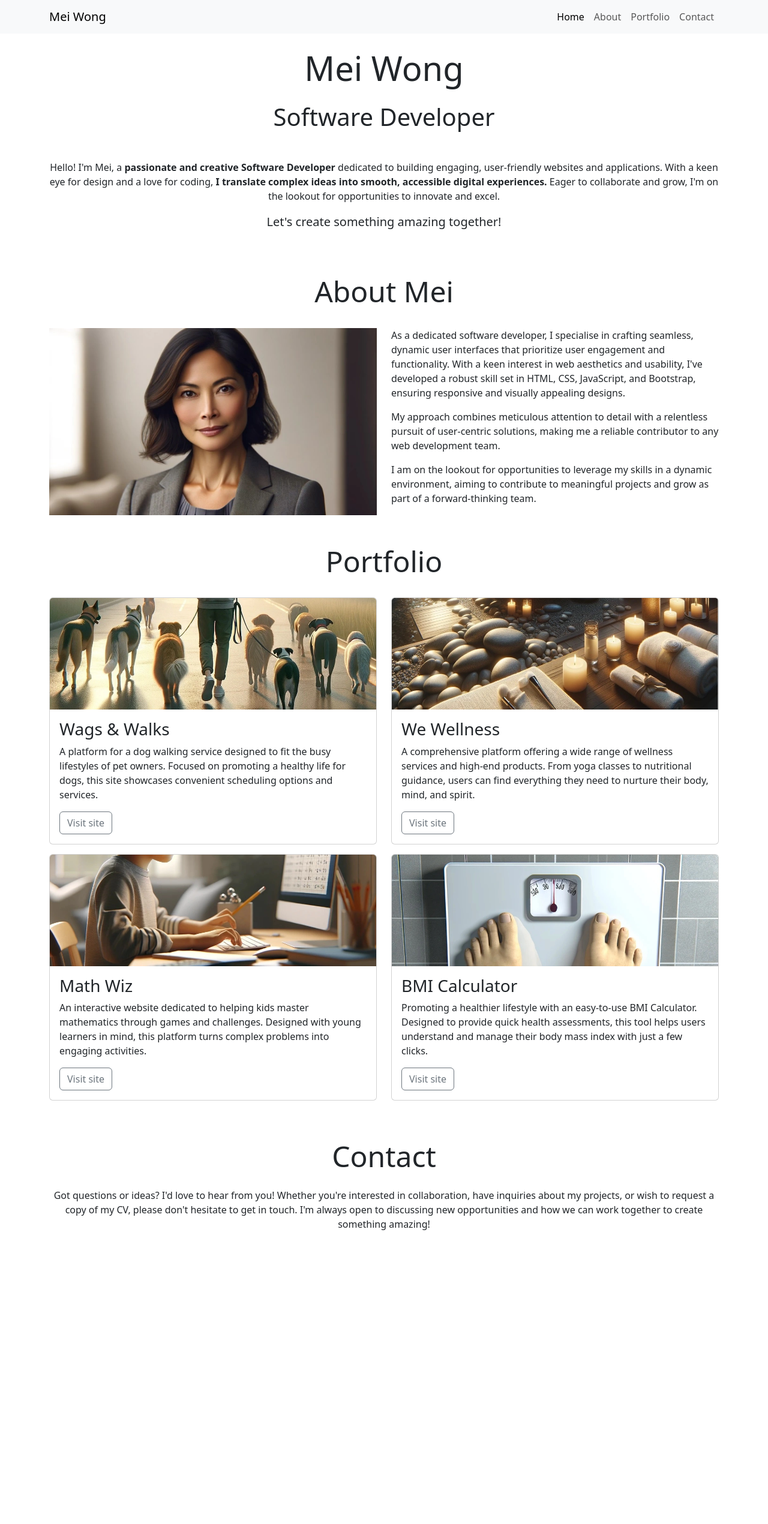
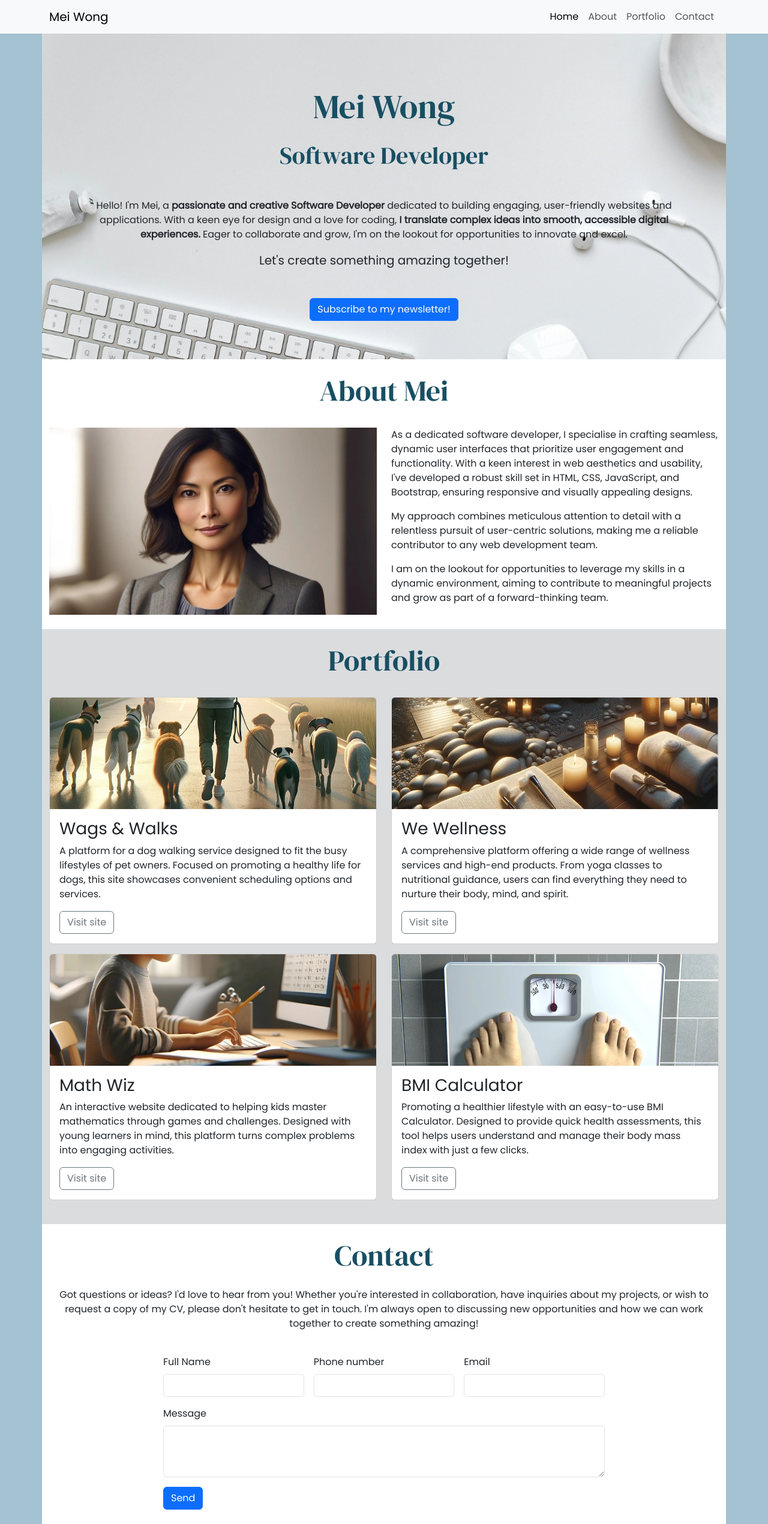
Before and after one commit to AmitKapilaCodeIns/simple-portfolio, a plain HTML site: page index.html in a window 1280 px wide. Shown: the whole page at 60% size. Before the commit the page ends 2093 px from the top, so only its background shows below. Drawn offline with nearby package versions, Linux system fonts and the light colour scheme.

Commit message:
Add first custom styles

```diff
--- /dev/null
+++ b/assets/css/styles.css
@@ -0,0 +1,49 @@
+/*
+    #a4c2d1; egg blue
+    #dbdcde; light grey
+    #1f7798; mid-blue
+    #184f63; dark-blue
+*/
+
+/* global styles */
+
+@import url("https://fonts.googleapis.com/css2?family=DM+Serif+Display:ital@0;1&family=Poppins&display=swap");
+
+body {
+    font-family: "Poppins", sans-serif;
+    background-color: #a4c2d1;
+}
+
+#hero {
+    background-image: url("../images/background.webp");
+    min-height: 500px;
+    background-color: #dbdcde; /* light grey */
+    background-position: 50% 70%;
+    background-size: cover;
+    background-repeat: no-repeat;
+    padding: 5% 7%;
+}
+
+h1,
+h2 {
+    font-family: "DM Serif Display", serif;
+    color: #184f63; /* dark-blue */
+}
+
+/* About section */
+
+#about {
+    background-color: white;
+}
+
+/* Portfolio */
+
+#portfolio {
+    background-color: #dbdcde; /* light grey */
+}
+
+/* Contact */
+
+#contact {
+    background-color: white;
+}
--- a/index.html
+++ b/index.html
@@ -8,6 +8,8 @@
     <!-- Bootstrap CSS Link -->
     <link href="https://cdn.jsdelivr.net/npm/bootstrap@5.3.3/dist/css/bootstrap.min.css" rel="stylesheet"
         integrity="sha384-QWTKZyjpPEjISv5WaRU9OFeRpok6YctnYmDr5pNlyT2bRjXh0JMhjY6hW+ALEwIH" crossorigin="anonymous">
+    <!-- Custom CSS Link -->
+    <link rel="stylesheet" href="assets/css/styles.css">
 </head>
 
 <body>
@@ -60,6 +62,10 @@
                 </p>
                 <!-- mb-5 gives extra margin spacing under lead text -->
                 <p class="lead mb-5">Let's create something amazing together!</p>
+                <!-- Button trigger modal -->
+                <button type="button" class="btn btn-primary" data-bs-toggle="modal" data-bs-target="#exampleModal">
+                    Subscribe to my newsletter!
+                </button>
             </div>
         </section>
     </header>
@@ -190,9 +196,62 @@
                     something
                     amazing!</p>
             </div>
-            <div class="col12 col-md-10 col-lg-8"><!-- Add your form here --></div>
+            <div class="col12 col-md-10 col-lg-8 mb-4">
+                <!-- Add your form here -->
+                <form class="row g-3">
+                    <div class="col-lg-4">
+                        <label for="full-name" class="form-label">Full Name</label>
+                        <input type="text" class="form-control" id="full-name">
+                    </div>
+                    <div class="col-lg-4">
+                        <label for="phonenumber" class="form-label">Phone number</label>
+                        <input type="number" class="form-control" id="phonenumber">
+                    </div>
+                    <div class="col-lg-4">
+                        <label for="email" class="form-label">Email</label>
+                        <input type="email" class="form-control" id="email">
+                    </div>
+                    <div class="col-12">
+                        <label for="message" class="form-label">Message</label>
+                        <textarea class="form-control" id="message" rows="3"></textarea>
+                    </div>
+                    <div class="col-12">
+                        <button type="submit" class="btn btn-primary">Send</button>
+                    </div>
+                </form>
+            </div>
         </div>
     </footer>
+
+    <!-- Modal -->
+    <div class="modal fade" id="exampleModal" tabindex="-1" aria-labelledby="exampleModalLabel" aria-hidden="true">
+        <div class="modal-dialog modal-lg">
+            <div class="modal-content">
+                <div class="modal-header">
+                    <h1 class="modal-title fs-5" id="exampleModalLabel">Subscribe</h1>
+                    <button type="button" class="btn-close" data-bs-dismiss="modal" aria-label="Close"></button>
+                </div>
+                <div class="modal-body">
+                    <p>Join my newsletter for the latest updates on my projects, coding tips, and industry insights
+                        delivered straight to your inbox.</p>
+                    <form class="row g-3">
+                        <div class="col-lg-6">
+                            <label for="name" class="form-label">Name</label>
+                            <input type="text" class="form-control" id="name">
+                        </div>
+                        <div class="col-lg-6">
+                            <label for="email" class="form-label">Email</label>
+                            <input type="email" class="form-control" id="email">
+                        </div>
+                        <div class="col-12 mb-4">
+                            <button type="submit" class="btn btn-primary">Sign up!</button>
+                        </div>
+                    </form>
+                </div>
+
+            </div>
+        </div>
+    </div>
 
     <!-- Bootstrap JS Script-->
     <script src="https://cdn.jsdelivr.net/npm/bootstrap@5.3.3/dist/js/bootstrap.bundle.min.js"
```
Also changed, not shown: assets/images/background.webp (added).
